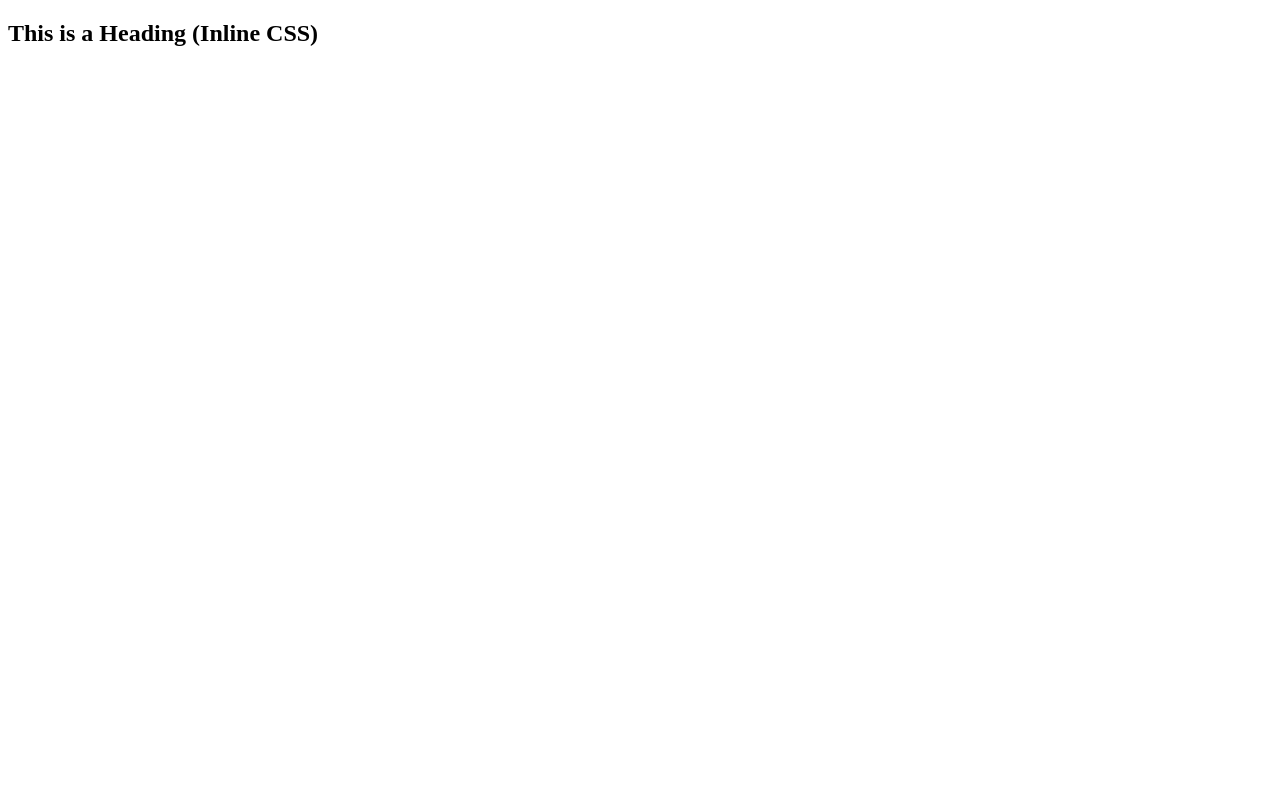
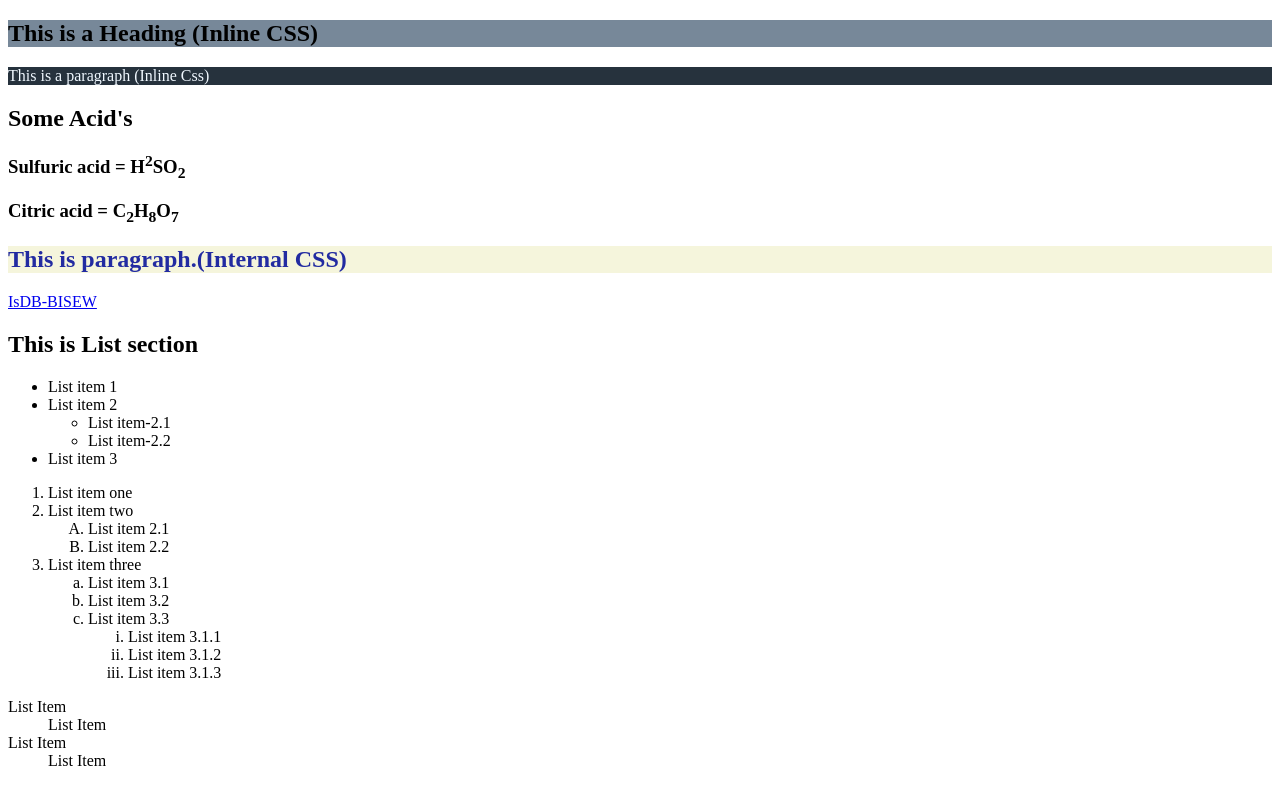
Before and after one commit to Md-Badhon-Sheikh/evidence-html, a plain HTML site: page index.html in a window 1280 px wide. Drawn offline with Linux system fonts and the light colour scheme.

Commit message:
added list section

```diff
--- a/index.html
+++ b/index.html
@@ -4,8 +4,65 @@
     <meta charset="UTF-8">
     <meta name="viewport" content="width=device-width, initial-scale=1.0">
     <title>Evidence</title>
+    <style>
+        .internal-css{
+            color: #222ba1;
+            background-color: beige;
+        }
+    </style>
 </head>
 <body>
-    <h2>This is a Heading (Inline CSS)</h2>
+    <h2 style="background-color: lightslategray;">This is a Heading (Inline CSS)</h2>
+    <p style="background-color: rgb(38, 50, 61); color: aliceblue;">This is a paragraph (Inline Css)</p>
+    <div>
+        <h2>Some Acid's </h2>
+        <h3>Sulfuric acid = H<sup>2</sup>SO<sub>2</sub></h3>
+        <h3>Citric acid = C<sub>2</sub>H<sub>8</sub>O<sub>7</sub></h3>
+
+    </div>
+    <h2 class="internal-css">This is paragraph.(Internal CSS)</h2>
+    <a href="https://www.google.com/search?q=isdb-bisew&rlz=1C1GCEA_enBD1117BD1117&oq=is&gs_lcrp=EgZjaHJvbWUqDggAEEUYJxg7GIAEGIoFMg4IABBFGCcYOxiABBiKBTINCAEQLhiDARixAxiABDIGCAIQRRg5MgwIAxAjGCcYgAQYigUyBggEEEUYPTIGCAUQRRg8MgYIBhBFGDwyBggHEEUYPNIBCDIyMzhqMGo3qAIIsAIB&sourceid=chrome&ie=UTF-8">IsDB-BISEW</a> <br>
+
+    <h2>This is List section</h2>
+    <ul>
+        <li>List item 1</li>
+        <li>List item 2
+            <ul>
+                <li>List item-2.1</li>
+                <li>List item-2.2</li>
+            </ul>
+        </li>
+        <li>List item 3</li>
+    </ul>
+
+    <ol>
+        <li>List item one</li>
+        <li>List item two
+            <ol type="A">
+                <li>List item 2.1</li>
+                <li>List item 2.2</li>
+            </ol>
+        </li>
+        <li>List item three</li>
+        <ol type="a">
+            <li>List item 3.1</li>
+            <li>List item 3.2</li>
+            <li>List item 3.3</li>
+            <ol type="i">
+                <li>List item 3.1.1</li>
+                <li>List item 3.1.2</li>
+                <li>List item 3.1.3</li>
+            </ol>
+        </ol>
+    </ol>
+
+    <dl>
+        <dt>List Item</dt>
+        <dd>List Item</dd>
+        <dt>List Item</dt>
+        <dd>List Item</dd>
+    </dl>
+
+
 </body>
 </html>
```
